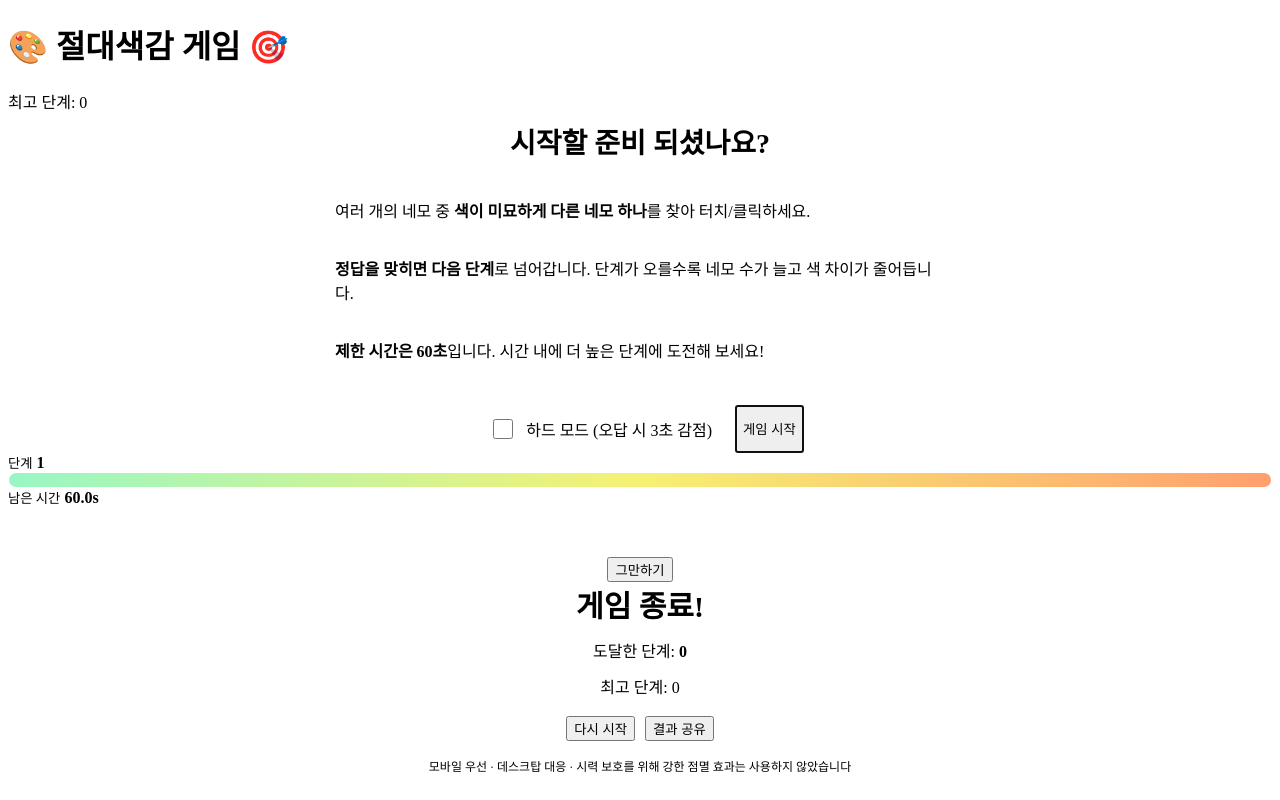
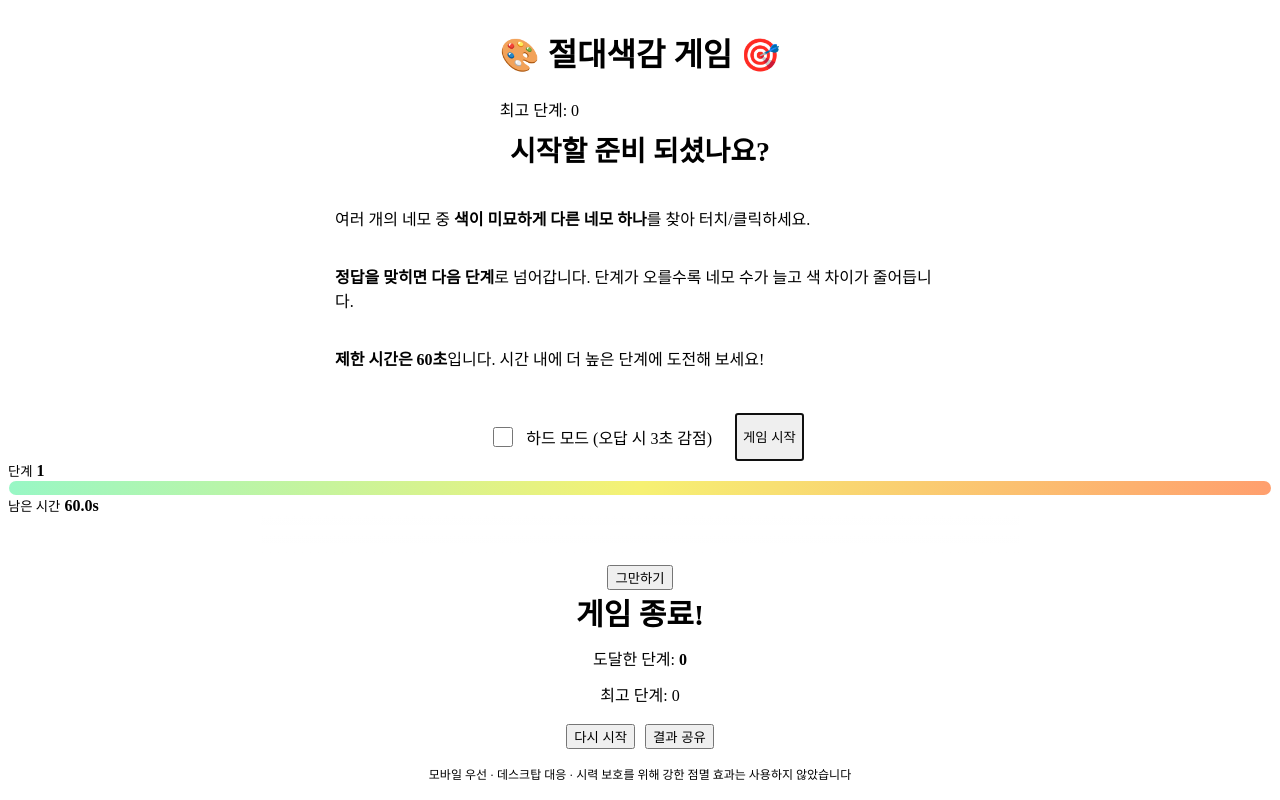
Before and after one commit to early-developer-club/color-game-minji, a plain HTML site: page index.html in a window 1280 px wide. Drawn offline with Linux system fonts and the light colour scheme.

Commit message:
Update style.css

```diff
--- a/style.css
+++ b/style.css
@@ -1,5 +1,8 @@
-:root{
-.stat small{ color: var(--muted); }
+:root
+.stat small{ color: var(--muted);
+--cols: 2;                       /* JS가 단계별로 갱신 */
+--tileMax: clamp(64px, 12vw, 120px);  /* 데스크탑에서 과하게 커지지 않도록 상한 */
+}
 
 
 .timer{ position: relative; flex:1; height: 14px; border-radius: 999px; background: rgba(255,255,255,.08); overflow:hidden; border:1px solid rgba(255,255,255,.12); }
@@ -11,11 +14,15 @@ background: linear-gradient(180deg, rgba(255,255,255,.02), rgba(255,255,255,.01)
 border:1px solid rgba(255,255,255,.08);
 border-radius: var(--radius-2xl);
 padding: clamp(12px, 2.6vw, 18px);
+max-width: min(720px, 92vw);
+margin-inline: auto;
 }
 
 
 .grid{
 display:grid; gap: clamp(6px, 1.6vw, 10px);
+grid-template-columns: repeat(var(--cols), minmax(56px, var(--tileMax)));
+justify-content: center; /* 중앙 정렬 */
 transition: transform .15s ease, filter .2s ease;
 }
 .tile{
@@ -68,3 +75,11 @@ footer{ margin-top: 16px; text-align:center; color: var(--muted); font-size: 12p
 .btn, .tile, .grid{ transition:none !important; }
 .shake{ animation:none !important; }
 }
+
+header.app-header{
+  display:flex;
+  justify-content: center;  /* 가운데 정렬 */
+  align-items: center;
+}
+
+.brand h1{ text-align:center; }
```
